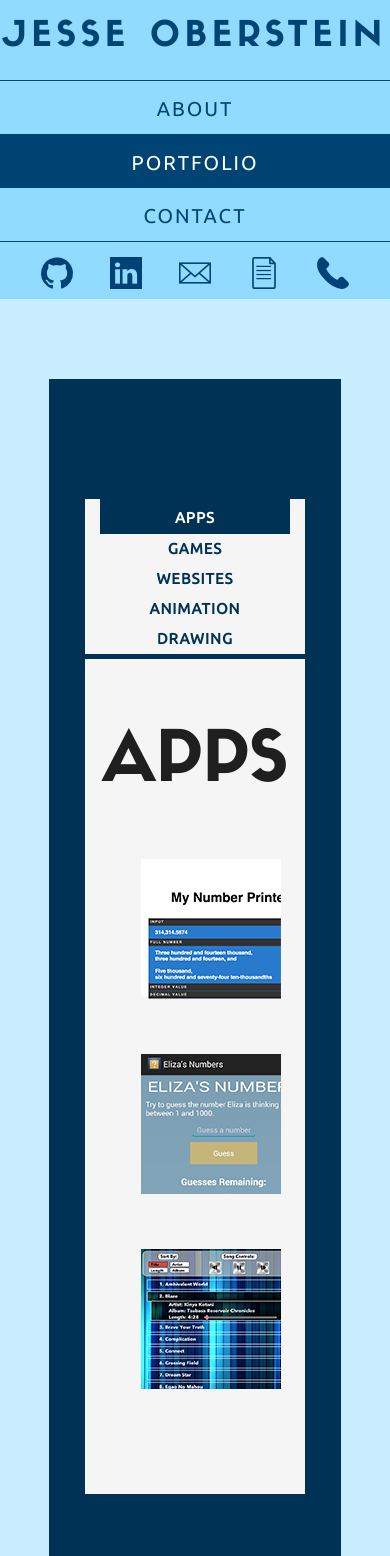
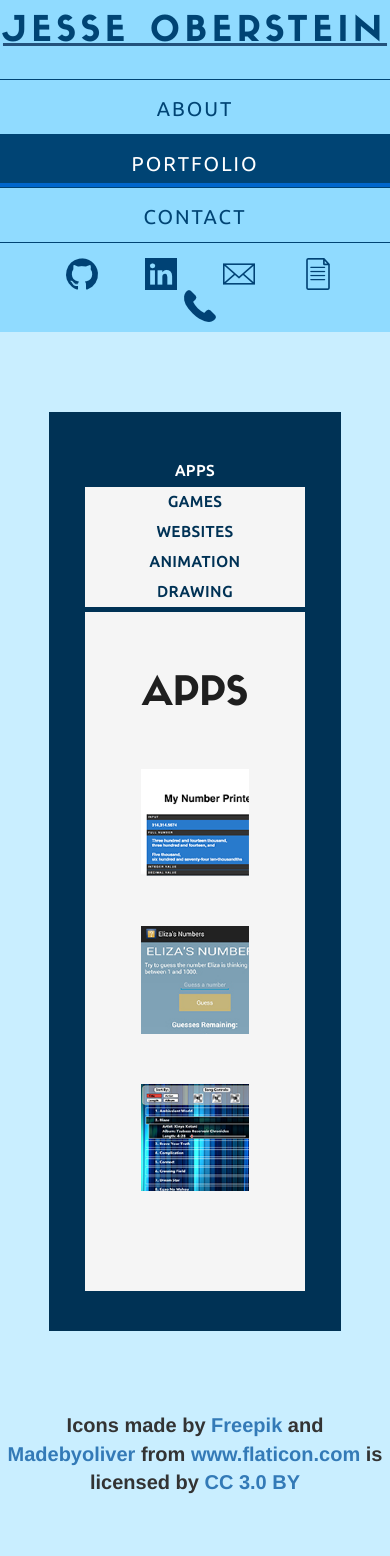
Before and after one commit to joberstein/PortfolioWebsite, a Flask app: page /portfolio/apps in a window 390 px wide. Shown: the top 1556 px of the page. After the commit the page ends 1494 px from the top, so only its background shows below. Run offline with Flask 2, Linux system fonts and the light colour scheme; style sheets or scripts are compiled from the project's sources; parts of the project's set-up code (start-up, migrations or seed data) failed here and were passed over; some libraries are stand-ins or nearby versions.

Commit message:
Added media queries to match the Bootstrap responsive sizes; refactored code to make it more concise and cleaner.

```diff
--- a/app/static/compass/sass/fragments/_header.scss
+++ b/app/static/compass/sass/fragments/_header.scss
@@ -8,44 +8,48 @@
     float: left;
     color: $blue2;
     font-family: Sifonn, sans-serif;
-    font-size: 65px;
+    font-size: 62px;
     line-height: 65px;
     letter-spacing: 5px;
     text-transform: uppercase;
     padding-top: 15px;
     padding-left: 30px;
 
-    &.lg {
-      font-size: 62px;
-    }
-
-    &.md {
+    @include lg {
       font-size: 50px;
     }
 
-    &.sm {
+    @include md {
       font-size: 60px;
+      line-height: 50px;
+      padding-top: 25px;
+    }
+
+    @include smaller-than-md {
+      font-size: 35px;
+      line-height: 35px;
       padding-left: 0;
       padding-right: 0;
       margin-bottom: -20px;
+      float: none;
+      display: block;
       text-align: center;
-    }
-
-    &.xs {
-      font-size: 35px;
-      line-height: 45px;
-      padding-left: 0;
-      padding-right: 0;
-      text-align: center;
-      margin-bottom: -30px;
     }
   }
 
   .right-side {
     display: block;
+    float: right;
+
+    @include smaller-than-md {
+      float: left;
+      width: 100%;
+      padding: 0;
+    }
 
     .links, .icons {
       display: block;
+      float: right;
       list-style: none;
       padding: 20px 0 0;
 
@@ -58,54 +62,49 @@
         &:hover:not(.selected) {
           cursor: pointer;
           opacity: .5;
+
+          @include smaller-than-md {
+            opacity: 1;
+          }
         }
       }
     }
 
     .links {
-      .link {
-        a {
-          color: $blue2;
-          font-family: Ubuntu, sans-serif;
-          font-size: 18px;
-          text-transform: uppercase;
-          text-decoration: none;
-        }
-
-        &.selected {
-          padding-bottom: 5px;
-          border-bottom: 5px solid $blue5;
-        }
-      }
-    }
-
-    .icons {
-      padding-top: 15px;
-      clear: both;
-
-      .icon {
-        margin-left: 35px;
-      }
-    }
-  }
-
-  .small-menu {
-    float: left;
+      @include smaller-than-md {
+        display: inline-block;
+        float: none;
         width: 100%;
-
-    .links-small {
-      list-style: none;
         background-color: $blue1;
         text-align: center;
         margin-top: 50px;
+        padding-top: 0;
         padding-left: 0;
         margin-bottom: 0;
 
         li:first-child {
           border-top: 1px solid $blue2;
         }
+      }
 
       .link {
+        color: $blue2;
+        font-family: Ubuntu, sans-serif;
+        font-size: 15px;
+        text-transform: uppercase;
+        text-decoration: none;
+
+        &.selected {
+          padding-bottom: 5px;
+          border-bottom: 5px solid $blue5;
+
+          @include smaller-than-md {
+            color: $white;
+            background-color: $blue2;
+          }
+        }
+
+        @include smaller-than-md {
           display: inline-block;
           width: 100%;
           margin-top: -1px;
@@ -117,21 +116,31 @@
           text-transform: uppercase;
           letter-spacing: 2px;
           text-decoration: none;
+          float: none;
+          margin-left: 0;
 
           &:hover:not(.selected) {
             cursor: pointer;
+            background-color: $blue2;
             color: $white;
-          background-color: $blue2;
           }
-
-        &.selected {
-          color: $white;
-          background-color: $blue2;
         }
       }
     }
 
-    .icons-small {
+    .icons {
+      padding-top: 15px;
+      clear: both;
+
+      .icon {
+        margin-left: 10px;
+
+        @include larger-than-md {
+          width: auto;
+        }
+      }
+
+      @include smaller-than-md {
         display: block;
         margin: 0 auto;
         width: 100%;
@@ -152,11 +161,81 @@
             cursor: pointer;
             opacity: .75;
           }
-
-        &.space {
-          background-color: transparent;
         }
       }
     }
+
+
+  }
+
+  .small-menu {
+    //float: left;
+    //width: 100%;
+
+    .links-small {
+      //list-style: none;
+      //background-color: $blue1;
+      //text-align: center;
+      //margin-top: 50px;
+      //padding-left: 0;
+      //margin-bottom: 0;
+
+      li:first-child {
+        //border-top: 1px solid $blue2;
+      }
+
+      .link {
+        //display: inline-block;
+        //width: 100%;
+        //margin-top: -1px;
+        //padding: 15px 0 10px;
+        //color: $blue2;
+        //font-family: Ubuntu, sans-serif;
+        //font-size: 20px;
+        //border-bottom: 1px solid $blue2;
+        //text-transform: uppercase;
+        //letter-spacing: 2px;
+        //text-decoration: none;
+
+        &:hover:not(.selected) {
+          //cursor: pointer;
+          //color: $white;
+          //background-color: $blue2;
+        }
+
+        &.selected {
+          //color: $white;
+          //background-color: $blue2;
         }
       }
+    }
+
+    //.icons-small {
+    //  display: block;
+    //  margin: 0 auto;
+    //  width: 100%;
+    //  padding: 15px 0 10px;
+    //  list-style: none;
+    //  text-align: center;
+    //  background-color: $blue1;
+    //
+    //  .icon {
+    //    display: inline-block;
+    //    float: none;
+    //
+    //    img {
+    //      max-width: 100%;
+    //    }
+    //
+    //    &:hover {
+    //      cursor: pointer;
+    //      opacity: .75;
+    //    }
+    //
+    //    &.space {
+    //      background-color: transparent;
+    //    }
+    //  }
+    //}
+  }
+}
--- a/app/static/compass/sass/fragments/_page_template.scss
+++ b/app/static/compass/sass/fragments/_page_template.scss
@@ -1,5 +1,6 @@
 @import "../utils/_colors";
 @import "../utils/_fonts";
+@import "../utils/_responsive";
 @import "header";
 @import "footer";
 
@@ -26,6 +27,18 @@
         text-align: center;
         float: none;
 
+        @include lg {
+          padding: 90px 0 90px;
+        }
+
+        @include md {
+          padding: 60px 0 60px;
+        }
+
+        @include smaller-than-sm {
+          padding: 40px 0 40px;
+        }
+
         .light-gray-backing {
           padding: 75px 0 75px;
           background-color: $gray1;
@@ -43,6 +56,14 @@
             margin: 0 auto;
             text-overflow: ellipsis;
             white-space: nowrap;
+
+            @include smaller-than-md {
+              font-size: 55px;
+            }
+
+            @include smaller-than-sm {
+              font-size: 40px;
+            }
           }
 
           .text {
--- a/app/static/compass/sass/fragments/_portfolio-piece.scss
+++ b/app/static/compass/sass/fragments/_portfolio-piece.scss
@@ -31,6 +31,10 @@
     font-size: 40px !important;
     white-space: normal !important;
     margin-bottom: 15px !important;
+
+    @include smaller-than-sm {
+      font-size: 35px !important;
+    }
   }
 }
 
@@ -48,6 +52,7 @@
 
 .text {
   clear: both;
+  text-align: left;
   white-space: pre-wrap;
   margin-top: 15px !important;
 }
--- a/app/static/compass/sass/fragments/_top_menu.scss
+++ b/app/static/compass/sass/fragments/_top_menu.scss
@@ -6,6 +6,10 @@
   position: relative;
   top: -70px;
   margin-bottom: -20px;
+
+  @include smaller-than-md {
+    padding: 0;
+  }
 
   a:hover {
     text-decoration: none;
@@ -23,6 +27,10 @@
     letter-spacing: 1px;
     line-height: 30px;
     text-decoration: none;
+
+    @include lg {
+      font-size: 12px;
+    }
   }
 
   .selected {
--- a/app/static/compass/sass/pages/portfolio-section.scss
+++ b/app/static/compass/sass/pages/portfolio-section.scss
@@ -8,7 +8,7 @@
   list-style: none;
   padding-left: 0;
   width: 90%;
-  text-align: left;
+  text-align: center;
 
   .grid-square {
     display: inline-block;
@@ -17,8 +17,6 @@
 
     .tint {
       position: relative;
-      width: 140px;
-      height: 140px;
       float: left;
       cursor: pointer;
 
@@ -45,4 +43,19 @@
       }
     }
   }
+
+  @include smaller-than-md {
+    .grid-square {
+      display: block;
+      width: 100%;
+
+      .tint {
+        float: none;
+
+        img {
+          width: 100%;
+        }
+      }
+    }
+  }
 }
--- /dev/null
+++ b/app/static/compass/sass/utils/_responsive.scss
@@ -0,0 +1,83 @@
+/* Responsible for controlling media queries for common devices sizes. */
+
+$xsmall-width: 480px;
+$small-width: 768px;
+$medium-width: 992px;
+$large-width: 1200px;
+
+//================================================================================
+// Base Range Sizes
+//================================================================================
+@mixin xs {
+  @media (max-width: #{$xsmall-width - 1px}) {
+    @content;
+  }
+}
+
+@mixin sm {
+  @media (min-width: #{$xsmall-width}) and (max-width: #{$small-width - 1}) {
+    @content;
+  }
+}
+
+
+@mixin md {
+  @media (min-width: #{$small-width}) and (max-width: #{$medium-width - 1}) {
+    @content;
+  }
+}
+
+@mixin lg {
+  @media (min-width: #{$medium-width}) and (max-width: #{$large-width - 1}) {
+    @content;
+  }
+}
+
+@mixin xl {
+  @media (min-width: #{$large-width}) {
+    @content;
+  }
+}
+
+
+//================================================================================
+// Smaller Than Sizes
+//================================================================================
+@mixin smaller-than-sm {
+  @media (max-width: #{$small-width - 1}) {
+    @content;
+  }
+}
+
+@mixin smaller-than-md {
+  @media (max-width: #{$medium-width - 1}) {
+    @content;
+  }
+}
+
+@mixin smaller-than-lg {
+  @media (max-width: #{$large-width - 1}) {
+    @content;
+  }
+}
+
+//================================================================================
+// Larger Than Sizes
+//================================================================================
+@mixin larger-than-xs {
+  @media (min-width: #{$xsmall-width}) {
+    @content;
+  }
+}
+
+@mixin larger-than-sm {
+  @media (min-width: #{$small-width}) {
+    @content;
+  }
+}
+
+@mixin larger-than-md {
+  @media (min-width: #{$medium-width}) {
+    @content;
+  }
+}
--- a/app/static/js/src/back-arrow-click.js
+++ b/app/static/js/src/back-arrow-click.js
@@ -4,4 +4,5 @@
 
 $(".back-row").click(function() {
    location.reload();
+   $('html, body').animate({ scrollTop: 0 }, 0);
 });
--- a/app/static/js/src/portfolio-piece-click.js
+++ b/app/static/js/src/portfolio-piece-click.js
@@ -15,6 +15,6 @@
         var $section = $(".section-content");
         $section.empty();
         $section.append(data);
-        console.log(data);
+        $('html, body').animate({ scrollTop: 0 }, 0);
     });
 });
--- a/app/templates/fragments/_header.html
+++ b/app/templates/fragments/_header.html
@@ -6,96 +6,52 @@
 <body>
 
 <nav class="row">
-    <a href="/"><span class="name lg col-lg-7 hidden-md hidden-sm hidden-xs">Jesse Oberstein</span></a>
-    <a href="/"><span class="name md hidden-lg col-md-7 hidden-sm hidden-xs">Jesse Oberstein</span></a>
-    <a href="/"><span class="name sm hidden-lg hidden-md col-sm-12 hidden-xs">Jesse Oberstein</span></a>
-    <a href="/"><span class="name xs hidden-lg hidden-md hidden-sm col-xs-12">Jesse Oberstein</span></a>
+    <a href="/"><span class="name col-md-7 col-sm-12">Jesse Oberstein</span></a>
 
-    <div class="right-side col-lg-5 col-md-5 hidden-sm hidden-xs">
-        <ul class="links pull-right">
-            {% for href, page_name, caption in nav_elements %}
-                <li class="{% if page_name == active_page %}link selected{% else %}link{% endif %}">
-                    <a href="{{ href|e }}">{{ caption|e }}</a>
-                </li>
+    <div class="right-side col-lg-5 col-md-5 col-sm-12">
+        <ul class="links">
+            {% for href, page_name in nav_elements %}
+                <a href="{{ href|e }}">
+                    <li class="link {% if page_name == active_page %}selected{% endif %}">
+                        {{ page_name|e }}
+                    </li>
+                </a>
             {% endfor %}
         </ul>
 
-        <ul class="icons pull-right">
-            <li class="icon">
+        <ul class="icons">
+            <li class="icon col-sm-2 col-xs-2">
                 <a target="blank" href="https://github.com/joberstein">
                     <img src="{{ url_for('static', filename='img/icons/github.png') }}"/>
                 </a>
             </li>
 
-            <li class="icon">
+            <li class="icon col-sm-2 col-xs-2">
                 <a target="blank" href="https://www.linkedin.com/in/jesseoberstein">
                     <img src="{{ url_for('static', filename='img/icons/linkedin.png') }}"/>
                 </a>
             </li>
 
-            <li class="icon">
+            <li class="icon col-sm-2 col-xs-2">
                 <a href="mailto:joberstein12@gmail.com">
                     <img src="{{ url_for('static', filename='img/icons/email.png') }}"/>
                 </a>
             </li>
 
-            <li class="icon">
+            <li class="icon col-sm-2 col-xs-2">
                 <a href="{{ url_for('static', filename='img/contact/resume_2016_8.png') }}" rel="prettyPhoto"
                    title="<a class='download-resume' href='/download?file_path=static/img/contact/resume_2016_8.pdf&download_name=jesse_oberstein_resume.pdf'>Download resume</a>">
                     <img src="{{ url_for('static', filename='img/icons/document.png') }}"/>
                 </a>
             </li>
 
-            <li class="icon">
+            <li class="icon col-sm-2 col-xs-2">
                 <a href="callto:+1-732-241-7082">
                     <img src="{{ url_for('static', filename='img/icons/phone.png') }}"/>
                 </a>
             </li>
         </ul>
     </div>
-
-    <div class="small-menu">
-        <div class="hidden-md hidden-lg">
-            <ul class="links-small">
-                {% for href, page_name, caption in nav_elements %}
-                    <li class="row">
-                        <a class="{% if page_name == active_page %}link selected{% else %}link{% endif %}"
-                           href="{{ href|e }}">{{ caption|e }}</a>
-                    </li>
-                {% endfor %}
-            </ul>
-
-            <ul class="icons-small">
-                <li class="icon col-sm-2 col-xs-2">
-                    <a target="blank" href="https://github.com/joberstein">
-                        <img src="{{ url_for('static', filename='img/icons/github.png') }}"/>
-                    </a>
-                </li>
-                <li class="icon col-sm-2 col-xs-2">
-                    <a target="blank" href="https://www.linkedin.com/in/jesseoberstein">
-                        <img src="{{ url_for('static', filename='img/icons/linkedin.png') }}"/>
-                    </a>
-                </li>
-                <li class="icon col-sm-2 col-xs-2">
-                    <a href="mailto:joberstein12@gmail.com">
-                        <img src="{{ url_for('static', filename='img/icons/email.png') }}"/>
-                    </a>
-                </li>
-                <li class="icon col-sm-2 col-xs-2">
-                    <a href="{{ url_for('static', filename='img/contact/resume_2016_8.png') }}"
-                       rel="prettyPhoto"
-                       title="<a class='download-resume' href='/download?file_path=static/img/contact/resume_2016_8.pdf&download_name=jesse_oberstein_resume.pdf'>Download resume</a>">
-                        <img src="{{ url_for('static', filename='img/icons/document.png') }}"/>
-                    </a>
-                </li>
-                <li class="icon col-sm-2 col-xs-2">
-                    <a href="tel:+1-732-241-7082">
-                        <img src="{{ url_for('static', filename='img/icons/phone.png') }}"/>
-                    </a>
-                </li>
-            </ul>
-        </div>
-    </div>
 </nav>
 
 </body>
--- a/app/templates/page_template.html
+++ b/app/templates/page_template.html
@@ -13,9 +13,9 @@
 <body>
 
 {% set nav_elements = [
-    ('/about', 'about', 'About'),
-    ('/portfolio', 'portfolio', 'Portfolio'),
-    ('/contact', 'contact', 'Contact')
+    ('/about', 'about'),
+    ('/portfolio', 'portfolio'),
+    ('/contact', 'contact')
 ] -%}
 
 <section class="container-fluid">
--- a/app/templates/pages/home.html
+++ b/app/templates/pages/home.html
@@ -16,10 +16,10 @@
 
     <div class="row">
         <div class="page-link-boxes col-xs-12">
-            {% for href, page_name, caption in nav_elements %}
+            {% for href, page_name in nav_elements %}
                 <div class="box col-xs-12 col-sm-4">
                     <a href="{{ href|e }}"><img src="{{ url_for('static', filename='img/icons/' + page_name + '.png') }}"/></a>
-                    <div class="page-link-title">{{ caption|e }}</div>
+                    <div class="page-link-title">{{ page_name|e }}</div>
                 </div>
             {% endfor %}
         </div>
--- a/app/templates/pages/portfolio-section.html
+++ b/app/templates/pages/portfolio-section.html
@@ -1,5 +1,13 @@
 {% extends "page_template.html" %}
 {% set active_page = "portfolio" %}
+
+{% set portfolio_sections = [
+    ('apps'),
+    ('games'),
+    ('websites'),
+    ('animation'),
+    ('drawing')
+] -%}
 
 {% block head %}
     {{ super() }}
@@ -8,11 +16,13 @@
 
 {% block content %}
     <ul class="top-menu col-sm-12">
-        <li class="{% if 'apps' == section_name %}selected{% else %}{% endif %} item col-md-2 col-md-offset-1 col-xs-12"><a href="/portfolio/apps">Apps</a></li>
-        <li class="{% if 'games' == section_name %}selected{% else %}{% endif %} item col-md-2 col-xs-12"><a href="/portfolio/games">Games</a></li>
-        <li class="{% if 'websites' == section_name %}selected{% else %}{% endif %} item col-md-2 col-xs-12"><a href="/portfolio/websites">Websites</a></li>
-        <li class="{% if 'animation' == section_name %}selected{% else %}{% endif %} item col-md-2 col-xs-12"><a href="/portfolio/animation">Animation</a></li>
-        <li class="{% if 'drawing' == section_name %}selected{% else %}{% endif %} item col-md-2 col-xs-12"><a href="/portfolio/drawing">Drawing</a></li>
+        {% for page_name in portfolio_sections %}
+        <li class="item col-md-2 col-xs-12
+            {% if loop.index == 1 %}col-md-offset-1{% endif %}
+            {% if page_name == section_name %}selected{% else %}{% endif %}">
+            <a href="{{ '/portfolio/' + page_name|e }}">{{ page_name|e }}</a>
+        </li>
+        {% endfor %}
     </ul>
 
     <div class="section-content">
```
Also changed, not shown: app/templates/pages/contact.html (+4 -4 lines), app/templates/pages/portfolio.html (+13 -5 lines). Lines whose indentation alone changed are shown as unchanged.
